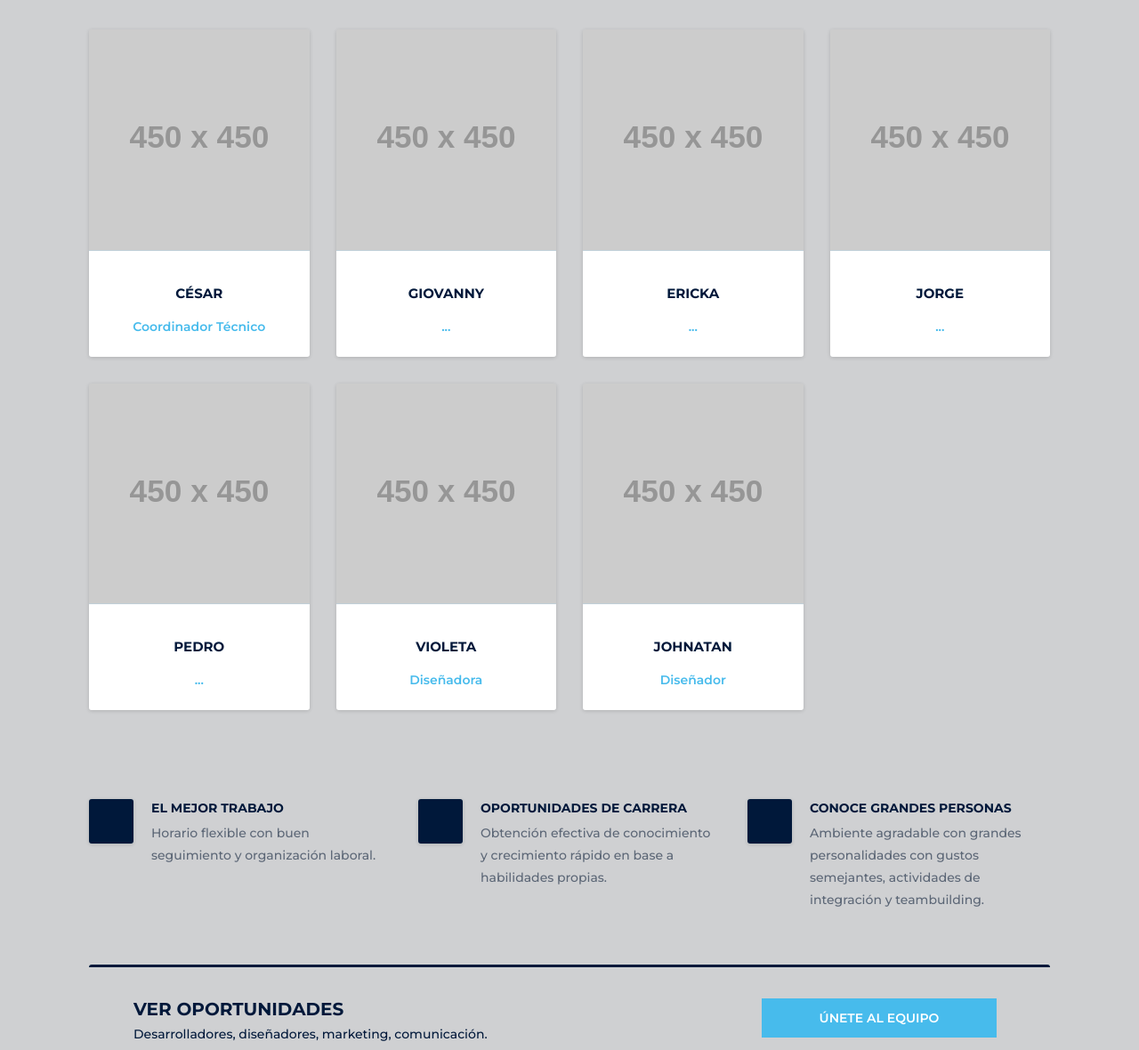
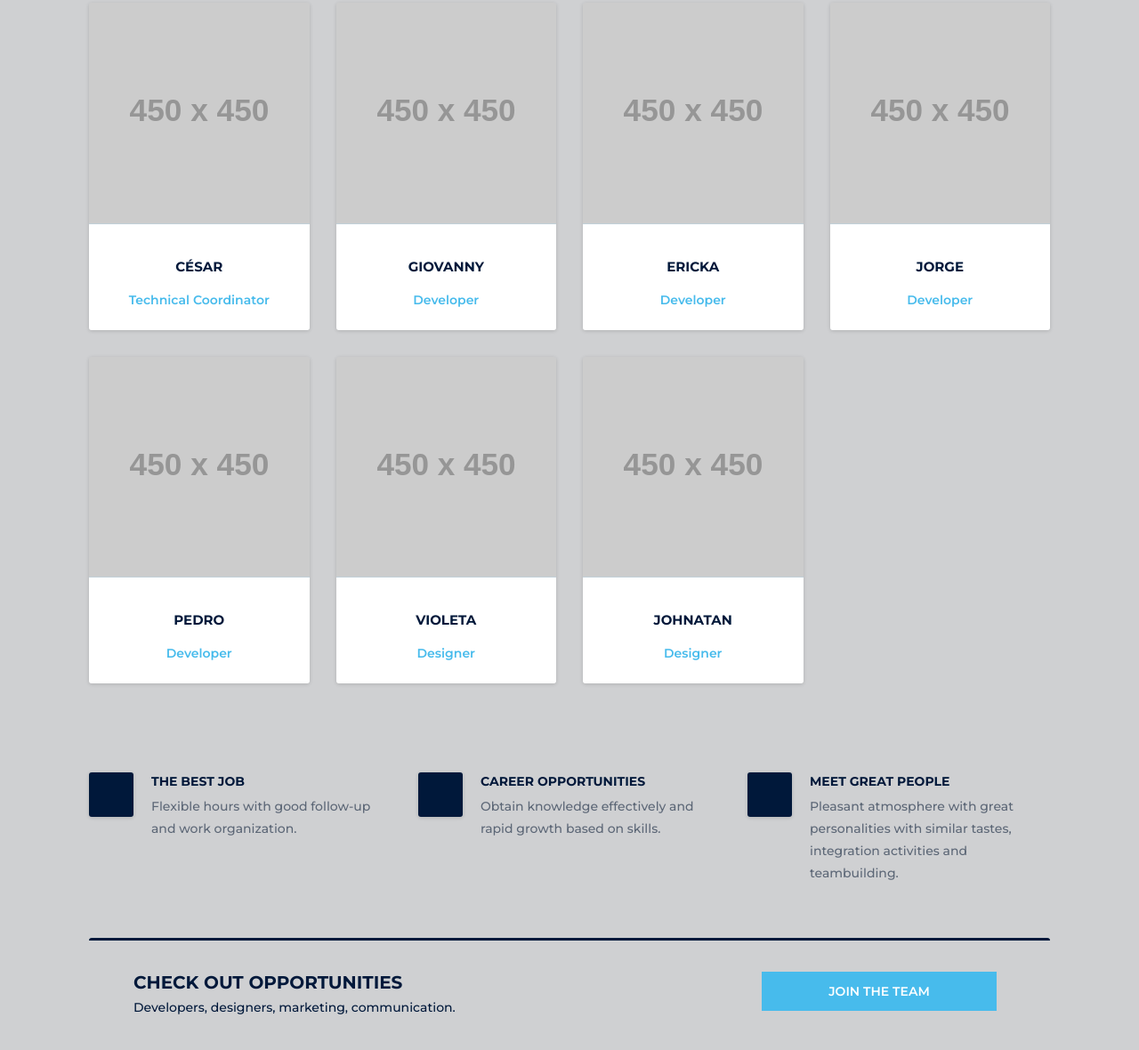
Before and after one commit to CesarFloresPraim/xlabslanding, a plain HTML site: page team.html in a window 1280 px wide. Shown: the part 1219-2399 px from the top of the page at 89% size. Drawn offline with nearby package versions, Linux system fonts and the light colour scheme; placeholder pictures from the web are drawn by us; a web font is replaced by a local one.

Commit message:
[XL-Design] Team translation

```diff
--- a/team.html
+++ b/team.html
@@ -81,8 +81,8 @@
     </nav>
     <header class="header-image ken-burn-center light" data-parallax="true" data-natural-height="500" data-natural-width="1920" data-bleed="0" data-image-src="media/backgrounds/all-01.jpg" data-offset="0">
         <div class="container">
-            <h1>Nuestro equipo</h1>
-            <h2 class="baby-blue">Cónocenos</h2>
+            <h1 data-translate="our_team">Nuestro equipo</h1>
+            <h2 class="baby-blue" data-translate="know_us">Cónocenos</h2>
         </div>
     </header>
     <main>
@@ -91,8 +91,8 @@
                 <div class="row">
                     <div class="col-lg-12">
                         <div class="title">
-                            <h2>Fundadores de la compañía</h2>
-                            <p class="baby-blue">Líderes</p>
+                            <h2 data-translate="company_founders">Fundadores de la compañía</h2>
+                            <p class="baby-blue" data-translate="leaders">Líderes</p>
                         </div>
                     </div>
                 </div>
@@ -103,8 +103,8 @@
                             <a href="#" class="img-box"><img src="http://via.placeholder.com/450x450" alt="" /></a>
                             <div class="caption">
                                 <h2>Dr. Alberto Araujo</h2>
-                                <div class="extra-field baby-blue">Fundador & CEO</div>
-                                <p class="dark-blue">
+                                <div class="extra-field baby-blue" data-translate="founder_ceo">Fundador & CEO</div>
+                                <p class="dark-blue" data-translate="founder1_text">
                                     Asesor de múltiples empresas en Estrategia, Planeación, Innovación y competitividad. Ha impartido un gran número de cátedras y cursos para el Tecnológico de Monterrey y otras organizaciones de prestigio, así como ponencias en el Congreso ICM en Chihuahua y el Congreso GASEMAP en La Habana, Cuba. Basta experiencia en planeación estratégica y misiones para la Innovación y el emprendimiento.
                                 </p>
 
@@ -116,8 +116,8 @@
                             <a href="#" class="img-box"><img src="http://via.placeholder.com/450x450" alt="" /></a>
                             <div class="caption">
                                 <h2>Ing. Andrés Lara</h2>
-                                <div class="extra-field baby-blue">Gerente de operaciones</div>
-                                <p class="dark-blue">
+                                <div class="extra-field baby-blue" data-translate="operations_manager">Gerente de operaciones</div>
+                                <p class="dark-blue" data-translate="founder2_text">
                                     Empresario multilingüe en la industria de servicio y logística. Visionario enfocado en crear soluciones prácticas para mejorar la efectividad y crear un ambiente de trabajo agradable. Los procesos son importantes pero las personas lo son aun más.
                                 </p>
                             </div>
@@ -126,8 +126,8 @@
                 </div>
                 <hr class="space" />
                 <div class="title">
-                    <h2>Nuestro equipo de expertos</h2>
-                    <p class="baby-blue">Miembros del equipo</p>
+                    <h2 data-translate="expert_team">Nuestro equipo de expertos</h2>
+                    <p class="baby-blue" data-translate="team_members">Miembros del equipo</p>
                 </div>
                 <div class="grid-list" data-columns="4" data-columns-md="2" data-columns-sm="1">
                     <div class="grid-box">
@@ -136,7 +136,7 @@
                                 <img src="http://via.placeholder.com/450x450" alt="" />
                                 <div class="caption">
                                     <h2>César</h2>
-                                    <span>Coordinador Técnico</span>
+                                    <span data-translate="technical_coordinator">Coordinador Técnico</span>
                                     <span class="icon-links">
                                         <a href="#" target="_blank"><i class="icon-facebook"></i></a>
                                         <a href="#" target="_blank"><i class="icon-twitter"></i></a>
@@ -153,7 +153,7 @@
                                 <img src="http://via.placeholder.com/450x450" alt="" />
                                 <div class="caption">
                                     <h2>Giovanny</h2>
-                                    <span>...</span>
+                                    <span data-translate="developer_m">...</span>
                                     <span class="icon-links">
                                         <a href="#" target="_blank"><i class="icon-facebook"></i></a>
                                         <a href="#" target="_blank"><i class="icon-twitter"></i></a>
@@ -170,7 +170,7 @@
                                 <img src="http://via.placeholder.com/450x450" alt="" />
                                 <div class="caption">
                                     <h2>Ericka</h2>
-                                    <span>...</span>
+                                    <span data-translate="developer_f">...</span>
                                     <span class="icon-links">
                                         <a href="#" target="_blank"><i class="icon-facebook"></i></a>
                                         <a href="#" target="_blank"><i class="icon-twitter"></i></a>
@@ -187,7 +187,7 @@
                                 <img src="http://via.placeholder.com/450x450" alt="" />
                                 <div class="caption">
                                     <h2>Jorge</h2>
-                                    <span>...</span>
+                                    <span data-translate="developer_m">...</span>
                                     <span class="icon-links">
                                         <a href="#" target="_blank"><i class="icon-facebook"></i></a>
                                         <a href="#" target="_blank"><i class="icon-twitter"></i></a>
@@ -204,7 +204,7 @@
                                 <img src="http://via.placeholder.com/450x450" alt="" />
                                 <div class="caption">
                                     <h2>Pedro</h2>
-                                    <span>...</span>
+                                    <span data-translate="developer_m">...</span>
                                     <span class="icon-links">
                                         <a href="#" target="_blank"><i class="icon-facebook"></i></a>
                                         <a href="#" target="_blank"><i class="icon-twitter"></i></a>
@@ -221,7 +221,7 @@
                                 <img src="http://via.placeholder.com/450x450" alt="" />
                                 <div class="caption">
                                     <h2>Violeta</h2>
-                                    <span>Diseñadora</span>
+                                    <span data-translate="designer_f">Diseñadora</span>
                                     <span class="icon-links">
                                         <a href="#" target="_blank"><i class="icon-facebook"></i></a>
                                         <a href="#" target="_blank"><i class="icon-twitter"></i></a>
@@ -238,7 +238,7 @@
                                 <img src="http://via.placeholder.com/450x450" alt="" />
                                 <div class="caption">
                                     <h2>Johnatan </h2>
-                                    <span>Diseñador</span>
+                                    <span data-translate="designer_m">Diseñador</span>
                                     <span class="icon-links">
                                         <a href="#" target="_blank"><i class="icon-facebook"></i></a>
                                         <a href="#" target="_blank"><i class="icon-twitter"></i></a>
@@ -258,8 +258,8 @@
                         <div class="icon-box icon-box-left">
                             <i class="im-forest"></i>
                             <div class="caption">
-                                <h3>El mejor trabajo</h3>
-                                <p>Horario flexible con buen seguimiento y organización laboral.</p>
+                                <h3 data-translate="the_best_job">El mejor trabajo</h3>
+                                <p data-translate="the_best_job_text">Horario flexible con buen seguimiento y organización laboral.</p>
                             </div>
                         </div>
                     </div>
@@ -267,8 +267,8 @@
                         <div class="icon-box icon-box-left">
                             <i class="im-line-chart"></i>
                             <div class="caption">
-                                <h3>Oportunidades de carrera</h3>
-                                <p>Obtención efectiva de conocimiento y crecimiento rápido en base a habilidades propias.</p>
+                                <h3 data-translate="career_opportunities">Oportunidades de carrera</h3>
+                                <p data-translate="career_opportunities_text">Obtención efectiva de conocimiento y crecimiento rápido en base a habilidades propias.</p>
                             </div>
                         </div>
                     </div>
@@ -276,8 +276,8 @@
                         <div class="icon-box icon-box-left">
                             <i class="im-business-manwoman"></i>
                             <div class="caption">
-                                <h3>Conoce grandes personas</h3>
-                                <p>Ambiente agradable con grandes personalidades con gustos semejantes, actividades de integración y teambuilding.</p>
+                                <h3 data-translate="meet_great_people">Conoce grandes personas</h3>
+                                <p data-translate="meet_great_people_text">Ambiente agradable con grandes personalidades con gustos semejantes, actividades de integración y teambuilding.</p>
                             </div>
                         </div>
                     </div>
@@ -286,11 +286,11 @@
                 <hr class="space" />
                 <div class="cnt-box cnt-call" style="box-shadow: none; background-color: transparent; border-top: 3px solid rgb(0, 24, 58);">
                     <div class="caption">
-                        <h2>VER OPORTUNIDADES</h2>
-                        <p style="margin-top: -20px;">
+                        <h2 data-translate="check_opportunities" style="text-transform: uppercase;">VER OPORTUNIDADES</h2>
+                        <p style="margin-top: -20px;" data-translate="check_opportunities_text">
                             Desarrolladores, diseñadores, marketing, comunicación.
                         </p>
-                        <a href="contacts.html" class="btn btn-xs background-baby-blue no-border">ÚNETE AL EQUIPO</a>
+                        <a href="contacts.html" class="btn btn-xs background-baby-blue no-border" data-translate="join_team" style="text-transform: uppercase;">ÚNETE AL EQUIPO</a>
                     </div>
                 </div>
             </div>
@@ -416,6 +416,102 @@
                 'en': 'Resources',
                 'es': 'Recursos',
             },
+            'company_founders': {
+                'en': 'Company founders',
+                'es': 'Fundadores de la compañía'
+            },
+            'our_team': {
+                'en': 'Our team',
+                'es': 'Nuestro equipo'
+            },
+            'know_us':{
+                'en': 'Get to know us',
+                'es': 'Conócenos'
+            },
+            'leaders':{
+                'en': 'Leaders',
+                'es': 'Líderes'
+            },
+            'founder_ceo':{
+                'en': 'Founder & CEO',
+                'es': 'Fundador & CEO'
+            },
+            'operations_manager':{
+                'en': 'Operations manager',
+                'es': 'Gerente de operaciones'
+            },
+            'founder1_text':{
+                'en': 'Advisor to multiple companies in Strategy, Planning, Innovation and Competitiveness. He has given a large number of chairs and courses for the Tecnológico de Monterrey and other prestigious organizations, as well as lectures at the ICM Congress in Chihuahua and the GASEMAP Congress in Havana, Cuba. Vast experience in strategic planning and missions for Innovation and entrepreneurship.',
+                'es': 'Asesor de múltiples empresas en Estrategia, Planeación, Innovación y competitividad. Ha impartido un gran número de cátedras y cursos para el Tecnológico de Monterrey y otras organizaciones de prestigio, así como ponencias en el Congreso ICM en Chihuahua y el Congreso GASEMAP en La Habana, Cuba. Basta experiencia en planeación estratégica y misiones para la Innovación y el emprendimiento.'
+            },
+            'founder2_text':{
+                'en': 'Multilingual entrepreneur in the service and logistics industry. Visionary focused on creating practical solutions to improve effectiveness and create a pleasant work environment. Processes are important but people are even more so.',
+                'es': 'Empresario multilingüe en la industria de servicio y logística. Visionario enfocado en crear soluciones prácticas para mejorar la efectividad y crear un ambiente de trabajo agradable. Los procesos son importantes pero las personas lo son aun más.'
+            },
+            'team_members':{
+                'en': 'Team members',
+                'es': 'Miembros del equipo'
+            },
+            'expert_team':{
+                'en': 'Our team of experts',
+                'es': 'Nuestro equipo de expertos'
+            },
+            'technical_coordinator':{
+                'en': 'Technical Coordinator',
+                'es': 'Coordinador Técnico'
+            },
+            'developer_m':{
+                'en': 'Developer',
+                'es': 'Desarrollador'
+            },
+            'developer_f':{
+                'en': 'Developer',
+                'es': 'Desarrolladora'
+            },
+            'designer_m':{
+                'en': 'Designer',
+                'es': 'Diseñador'
+            },
+            'designer_f':{
+                'en': 'Designer',
+                'es': 'Diseñadora'
+            },
+            'the_best_job': {
+                'en': 'The best job',
+                'es': 'El mejor trabajo'
+            },
+            'the_best_job_text': {
+                'en': 'Flexible hours with good follow-up and work organization.',
+                'es': 'Horario flexible con buen seguimiento y organización laboral.'
+            },
+            'career_opportunities': {
+                'en': 'Career opportunities',
+                'es': 'Oportunidades de carrera'
+            },
+            'career_opportunities_text': {
+                'en': 'Obtain knowledge effectively and rapid growth based on skills.',
+                'es': 'Obtención efectiva de conocimiento y crecimiento rápido en base a habilidades propias.'
+            },
+            'meet_great_people': {
+                'en': 'Meet great people',
+                'es': 'Conoce grandes personas'
+            },
+            'meet_great_people_text': {
+                'en': 'Pleasant atmosphere with great personalities with similar tastes, integration activities and teambuilding.',
+                'es': 'Ambiente agradable con grandes personalidades con gustos semejantes, actividades de integración y teambuilding.'
+            },
+            'check_opportunities': {
+                'en': 'Check out opportunities',
+                'es': 'Ver oportunidades'
+            },
+            'check_opportunities_text': {
+                'en': 'Developers, designers, marketing, communication.',
+                'es': 'Desarrolladores, diseñadores, marketing, comunicación.'
+            },
+            'join_team': {
+                'en': 'Join the team',
+                'es': 'Únete al equipo'
+            }
         };
         var langs = ['en', 'es'];
         var current_lang_index = 0;
```
